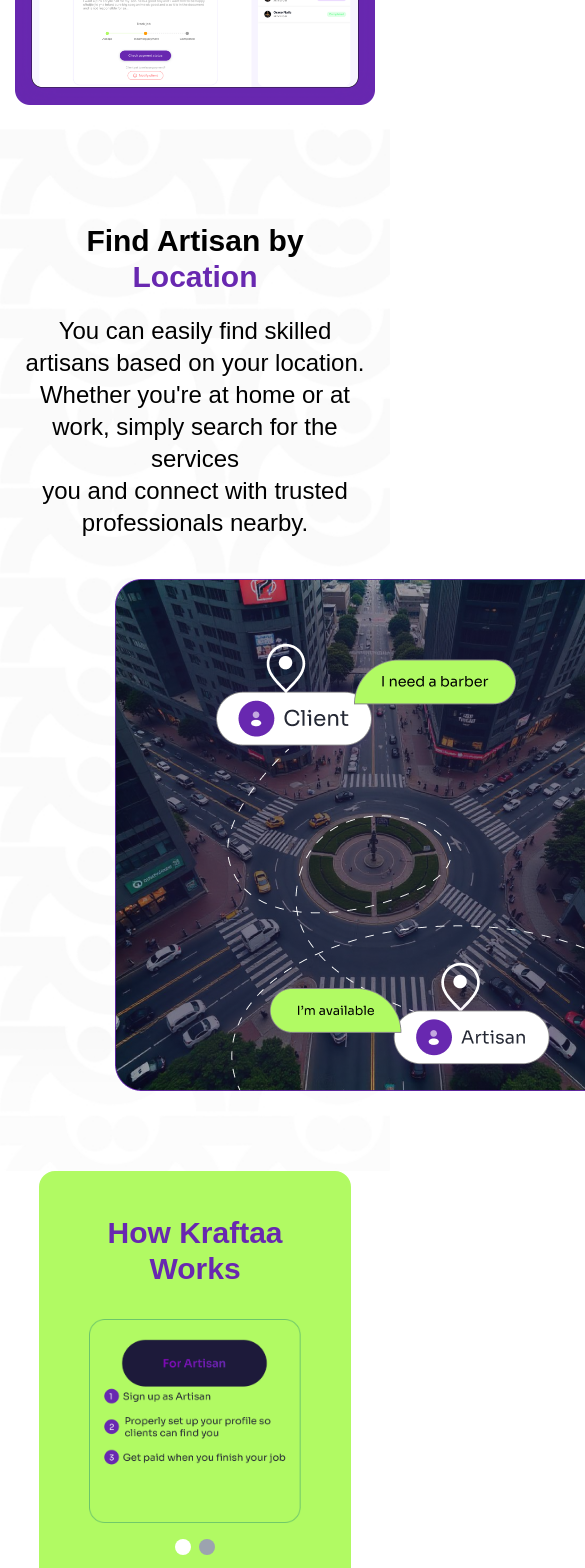
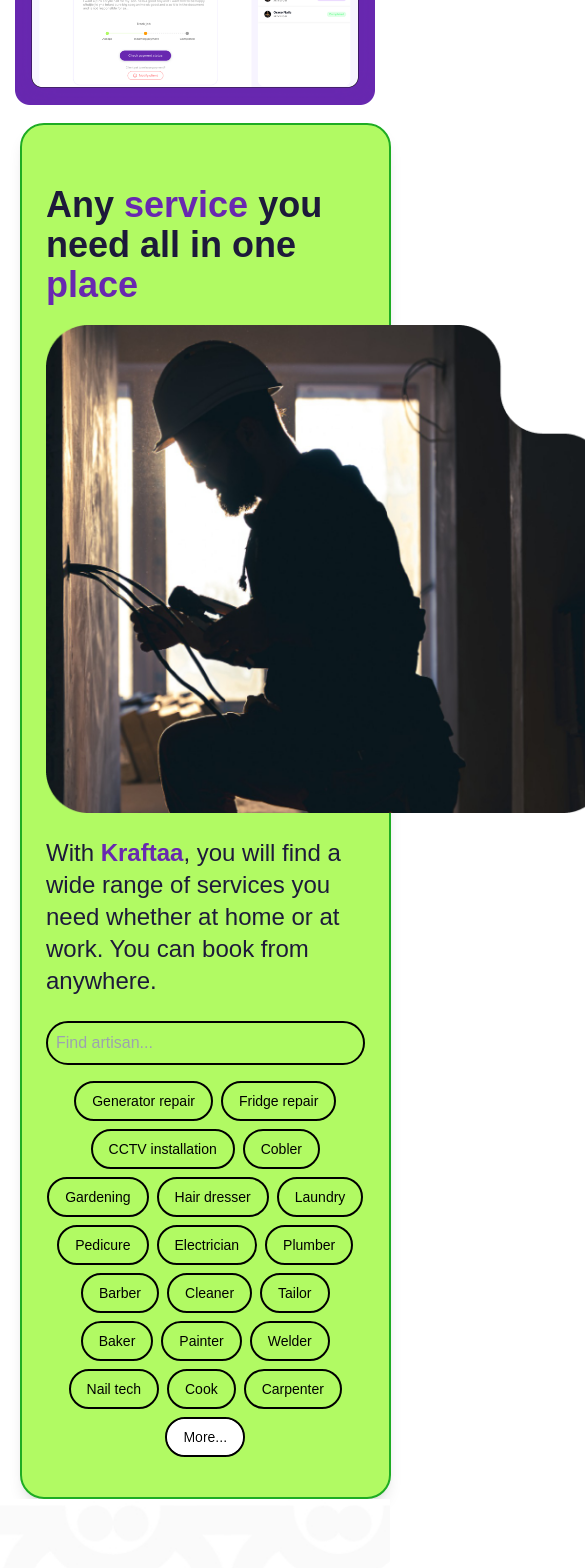
Before and after one commit to covey-codes/kraftaa-landing-page, a React (Vite) app: page / in a window 390 px wide. Shown: the part 1980-3548 px from the top of the page, 585 px wide, since content can reach past the window. Built offline with nearby package versions, Linux system fonts and the light colour scheme.

Commit message:
mobile view of anyServiceSection

```diff
--- a/src/components/AnyServicesSection.jsx
+++ b/src/components/AnyServicesSection.jsx
@@ -3,65 +3,60 @@
 
 const AnyServicesSection = () => {
   return (
-    <div className="h-[1900px] relative hidden md:block">
+    <>
+      {/* Mobile Version (Only visible on small screens) */}
+      <div className="block md:hidden bg-[#B1FA63] border-2 border-[#1EAC23] rounded-3xl w-[95%] ml-5 shadow-lg py-10 px-6">
+        <div className="mt-5">
+          <p className="text-4xl font-bold text-[#1D1A3A]">
+            Any <span className="text-[#6828B0]">service</span> you need all in one <span className="text-[#6828B0]">place</span>
+          </p>
+          <div className="w-[700px] mt-5">
+            <img src={categg} alt="Services" className="w-[80%]" />
+          </div>
+          <p className="mt-6 text-2xl text-[#1D1A3A]">
+            With <span className="font-bold text-[#6828B0]">Kraftaa</span>, you will find a wide range of services you need whether at home or at work. You can book from anywhere.
+          </p>
+        </div>
+        <div className="mt-6">
+          <input type="text" placeholder="Find artisan..." className="w-full p-2 bg-transparent border-2 border-black rounded-full focus:outline-none focus:ring-2 focus:ring-black" />
+          <div className="flex flex-wrap justify-center gap-2 mt-4">
+            {["Generator repair", "Fridge repair", "CCTV installation", "Cobler", "Gardening", "Hair dresser", "Laundry", "Pedicure", "Electrician", "Plumber", "Barber", "Cleaner", "Tailor", "Baker", "Painter", "Welder", "Nail tech", "Cook", "Carpenter", "More..."].map((service, index) => (
+              <div key={index} className={`px-4 py-2 rounded-full text-sm w-fit cursor-pointer border-2 border-black ${service === "More..." ? "bg-white brightness-110" : "bg-[#B1FA63] text-black"}`}>{service}</div>
+            ))}
+          </div>
+        </div>
+      </div>
+
+      {/* Desktop Version (Only visible on larger screens) */}
+      <div className="hidden md:block bg-[#060624] h-[1500px]">
         <div className="h-[20%] bg-white"></div>
         <div className="h-[60%] bg-[#1D1A3A] relative">
-        {/* Green Background Div */}
-        <div className="absolute top-[-20%] left-1/2 transform -translate-x-1/2 bg-[#B1FA63] border-2 border-[#1EAC23] w-[70%] lg:w-[90%] h-[80%] rounded-3xl shadow-lg grid grid-cols-2 grid-rows-2 p-[30px]">
-
-          {/* Top-Left: Text Section */}
+          <div className="absolute top-[-20%] left-1/2 transform -translate-x-1/2 bg-[#B1FA63] border-2 border-[#1EAC23] w-[90%] h-[100%] rounded-3xl shadow-lg grid grid-cols-2 grid-rows-2 p-[30px]">
             <div className="flex -mt-24 flex-col justify-center">
               <p className="text-6xl font-bold text-[#1D1A3A]">
                 Any <span className="text-[#6828B0]">service</span> you need <br /> all in one <span className="text-[#6828B0]">place</span>
               </p>
             </div>
-
-          {/* Top-Right: Adjusted Text Section */}
             <div className="flex flex-col justify-center">
               <p className="text-3xl font-semibold text-[#1D1A3A]">
-              With <span className="font-bold text-[#6828B0]">Kraftaa</span>, you will find a wide range of <br />
-              services you need whether at home or at <br />
-              work you can book from anywhere.
+                With <span className="font-bold text-[#6828B0]">Kraftaa</span>, you will find a wide range of services you need whether at home or at work. You can book from anywhere.
               </p>
             </div>
-
-          {/* Bottom-Left: Image */}
             <div className="-mt-20 flex justify-center">
               <img src={categg} alt="Services" className="w-[70%]" />
             </div>
-
-          {/* Bottom-Right: Search Bar & Small Boxes */}
             <div className="m-[20px]">
-            {/* Search Bar */}
-            <input
-              type="text"
-              placeholder="Find artisan..."
-              className="w-full p-2 bg-transparent border-2 border-black md:rounded-full rounded-full focus:outline-none focus:ring-2 focus:ring-black"
-            />
-
-            {/* Small Rounded Boxes */}
+              <input type="text" placeholder="Find artisan..." className="w-full p-2 bg-transparent border-2 border-black rounded-full focus:outline-none focus:ring-2 focus:ring-black" />
               <div className="flex flex-wrap gap-2 mt-4">
-              {[
-                "Generator repair", "Fridge repair", "CCTV installation", "Cobler", "Gardening",
-                "Hair dresser", "Laundry", "Pedicure", "Electrician", "Plumber",
-                "Barber", "Cleaner", "Tailor", "Baker", "Painter", "Welder",
-                "Nail tech", "Cook", "Carpenter", "More..."
-              ].map((service, index) => (
-                <div
-                  key={index}
-                  className={`lg:px-7 hover:bg-white/50 duration-500 px-4 py-2 rounded-full text-sm w-fit cursor-pointer md:text-base border-2 border-black ${
-                    service === "More..." ? "bg-white brightness-110" : "bg-[#B1FA63] text-black"
-                  }`}
-                >
-                  {service}
-                </div>
+                {["Generator repair", "Fridge repair", "CCTV installation", "Cobler", "Gardening", "Hair dresser", "Laundry", "Pedicure", "Electrician", "Plumber", "Barber", "Cleaner", "Tailor", "Baker", "Painter", "Welder", "Nail tech", "Cook", "Carpenter", "More..."].map((service, index) => (
+                  <div key={index} className={`lg:px-7 hover:bg-white/50 duration-500 px-4 py-2 rounded-full text-sm w-fit cursor-pointer border-2 border-black ${service === "More..." ? "bg-white brightness-110" : "bg-[#B1FA63] text-black"}`}>{service}</div>
                 ))}
               </div>
             </div>
-
           </div>
         </div>
       </div>
+    </>
   );
 };
 
```
Lines whose indentation alone changed are shown as unchanged.
